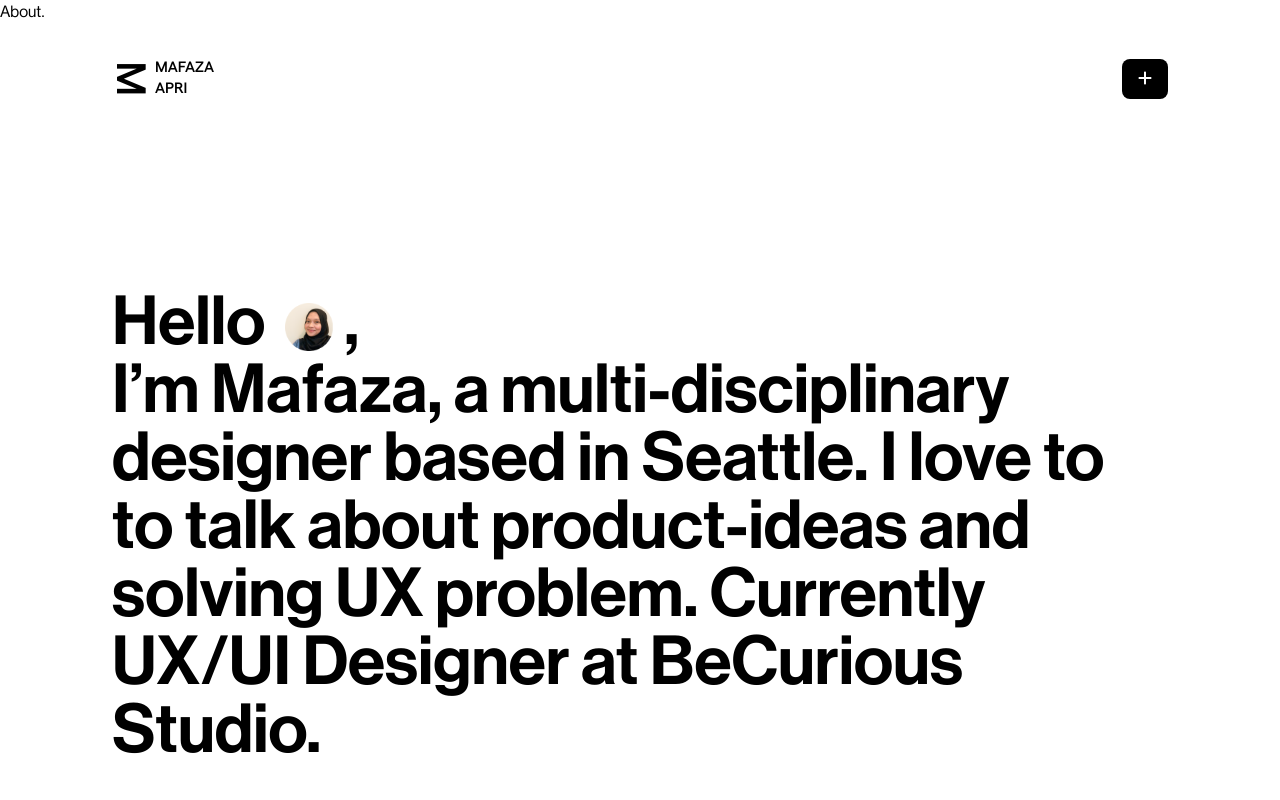
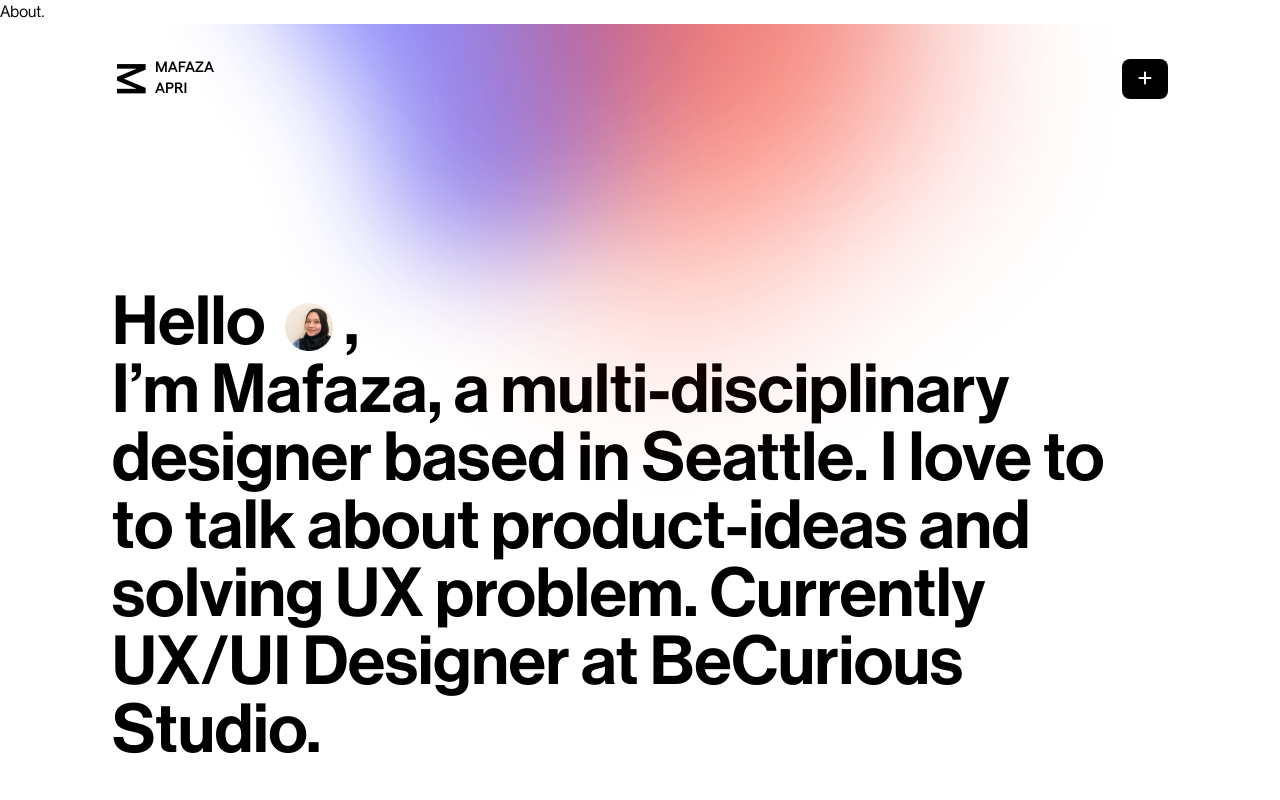
Before and after one commit to mafazaapri/mafazaapri.github.io, a React (Vite) app: page /#/about in a window 1280 px wide. Shown: the top 800 px of the page. Built offline with nearby package versions, Linux system fonts and the light colour scheme.

Commit message:
Update AboutPage.jsx

```diff
--- a/src/pages/AboutPage.jsx
+++ b/src/pages/AboutPage.jsx
@@ -9,6 +9,7 @@ export default function AboutPage() {
     <>
       <PageMetadata title="About" desc="About me" />
       <div>About.</div>
+       <Blob className="absolute z-10 hidden lg:block left-1/2 -translate-x-1/2" />
          <div className="container">
         <section className="py-10">
        <div className="flex flex-col lg:flex-row justify-between mt-10 lg:mt-16">
```
